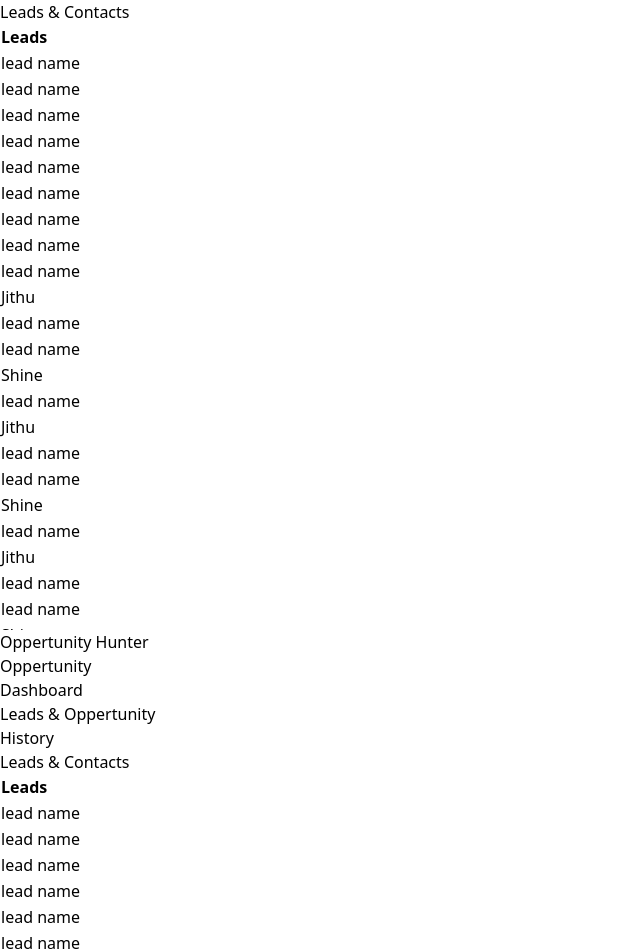
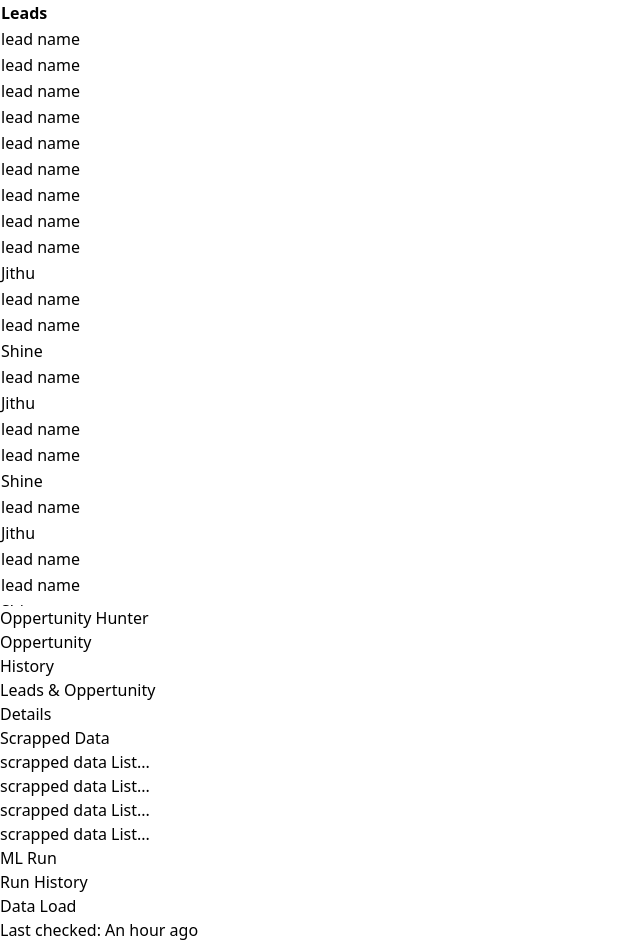
Before and after one commit to Mr-Zee/vite, a React (Vite) app: page /home in a window 1280 px wide. Shown: the top 952 px of the page, without its empty margins (0-640 px from the left). Built offline with nearby package versions, Linux system fonts and the light colour scheme.

Commit message:
right section design

```diff
--- a/src/contents/Home/Cards.jsx
+++ b/src/contents/Home/Cards.jsx
@@ -7,7 +7,7 @@ const Card = () => {
       <span className="flex justify-center items-center w-full text-3xl font-bold mb-20">Oppertunity Hunter</span>
 
     <div
-      className={`w-96 h-30 rounded-3xl overflow-hidden shadow-lg bg-yellow-300 mx-2 my-2 flex items-center justify-center`}
+      className={`w-96 h-30 rounded-3xl overflow-hidden shadow-lg bg-yellow-300 mx-2 my-2 flex items-center hover:shadow-yellow-500 justify-center`}
     >
       <div className="px-6 py-4">
         <div className="flex items-center justify-center" >
@@ -16,16 +16,16 @@ const Card = () => {
       </div>
     </div>
     <div
-      className={`w-96 h-30 rounded-3xl overflow-hidden shadow-lg bg-yellow-300 mx-2 my-2 flex items-center justify-center`}
+      className={`w-96 h-30 rounded-3xl overflow-hidden shadow-lg bg-yellow-300 mx-2 my-2 flex hover:shadow-yellow-500 items-center justify-center`}
     >
       <div className="px-6 py-4">
         <div className="flex items-center justify-center" >
-          <div className="text-2xl font-bold">Dashboard</div>
+          <div className="text-2xl font-bold">History</div>
         </div>
       </div>
     </div>
     <div
-      className={`w-96 h-80 rounded-3xl overflow-hidden shadow-lg bg-yellow-300 mx-2 my-2 `}
+      className={`w-96 h-80 rounded-3xl overflow-hidden shadow-lg shadow-yellow-200 hover:shadow-yellow-500 bg-white mx-2 my-2 `}
     >
       <div className="px-6 py-4">
         <div className="flex items-center justify-center" >
@@ -34,11 +34,11 @@ const Card = () => {
       </div>
     </div>
     <div
-      className={`w-96 h-80 rounded-3xl overflow-hidden shadow-lg bg-yellow-300 mx-2 my-2 `}
+      className={`w-96 h-80 rounded-3xl overflow-hidden shadow-lg shadow-yellow-200 hover:shadow-yellow-500 mx-2 my-2 `}
     >
       <div className="px-6 py-4">
         <div className="flex items-center justify-center" >
-          <div className="text-2xl font-bold">History</div>
+          <div className="text-2xl font-bold">Details</div>
         </div>
       </div>
     </div>
--- /dev/null
+++ b/src/contents/Home/RightSection.jsx
@@ -0,0 +1,34 @@
+import React from 'react'
+
+const RightSection = () => {
+  return (
+    <div>
+        <div className="w-full pr-4 grid grid-cols-1 lg:grid-rows-3 gap-6">
+
+          <div className="bg-gray-50 rounded-lg  p-4">
+            <div className="container flex justify-center bg-yellow-300 py-2 rounded-lg">
+              <h2 className="font-medium text-black ">Scrapped Data</h2>
+            </div>
+            <p className="text-gray-400 pt-3">scrapped data List...</p>
+            <p className="text-gray-400 ">scrapped data List...</p>
+            <p className="text-gray-400 ">scrapped data List...</p>
+            <p className="text-gray-400 ">scrapped data List...</p>
+          </div>
+          <div className="bg-gray-50 rounded-lg  p-4">
+            <div className="container flex justify-center bg-yellow-300 py-2 rounded-lg">
+              <h2 className="font-medium text-black">ML Run</h2>
+            </div>
+            <p className="text-gray-400 pt-3">Run History</p>
+          </div>
+          <div className="bg-gray-50 rounded-lg    p-4">
+            <div className="container flex justify-center rounded-lg bg-yellow-300 py-2">
+              <h2 className="font-medium text-black">Data Load</h2>
+            </div>
+            <p className=" text-gray-400 pt-3">Last checked: An hour ago</p>
+          </div>
+        </div>
+    </div>
+  )
+}
+
+export default RightSection
--- a/src/contents/Home/RightTable.jsx
+++ b/src/contents/Home/RightTable.jsx
@@ -1,11 +1,11 @@
 import React from 'react'
 import TableView from '../Tables/TableView';
-import tabledata from "../../../tabledata.json"
+import RightSection from './RightSection';
 
 const RightTable = () => {
   return (
     <div className="w-1/5 h-full">
-        <TableView data={tabledata}/>
+<RightSection />
     </div>
   );
   };
--- a/src/contents/Tables/TableView.jsx
+++ b/src/contents/Tables/TableView.jsx
@@ -48,9 +48,6 @@ const TableView = ({ data }) => {
 
   return (
     <div className="container mx-auto px-4 py-8">
-      <h1 className="text-3xl font-bold mb-4 text-center ">
-        Leads & Contacts
-      </h1>
       <div className="shadow-md rounded-lg overflow-x-auto">
         <table className="table-auto w-full border-collapse border border-gray-200 bg-yellow-300 cursor-pointer">
           <thead>
```
